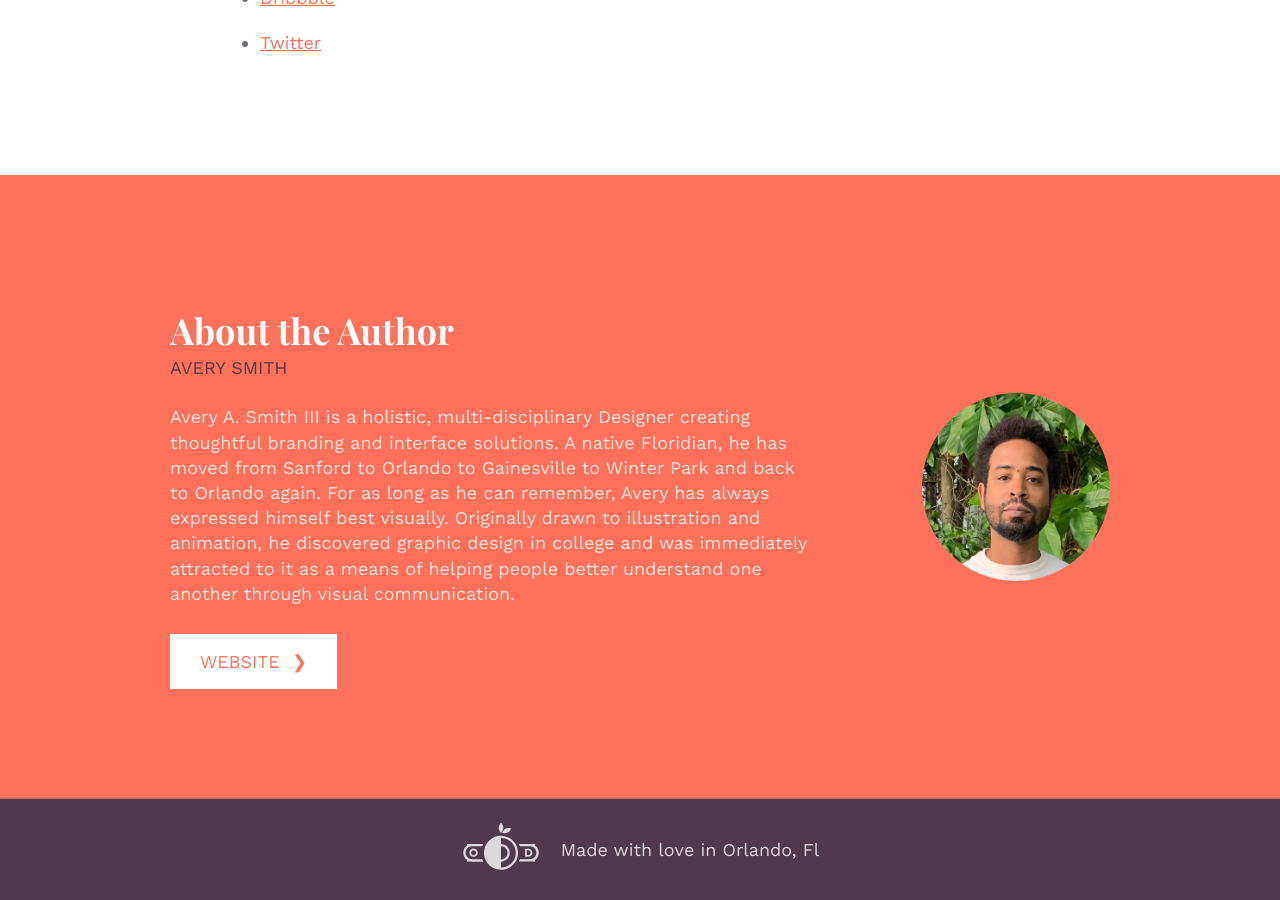
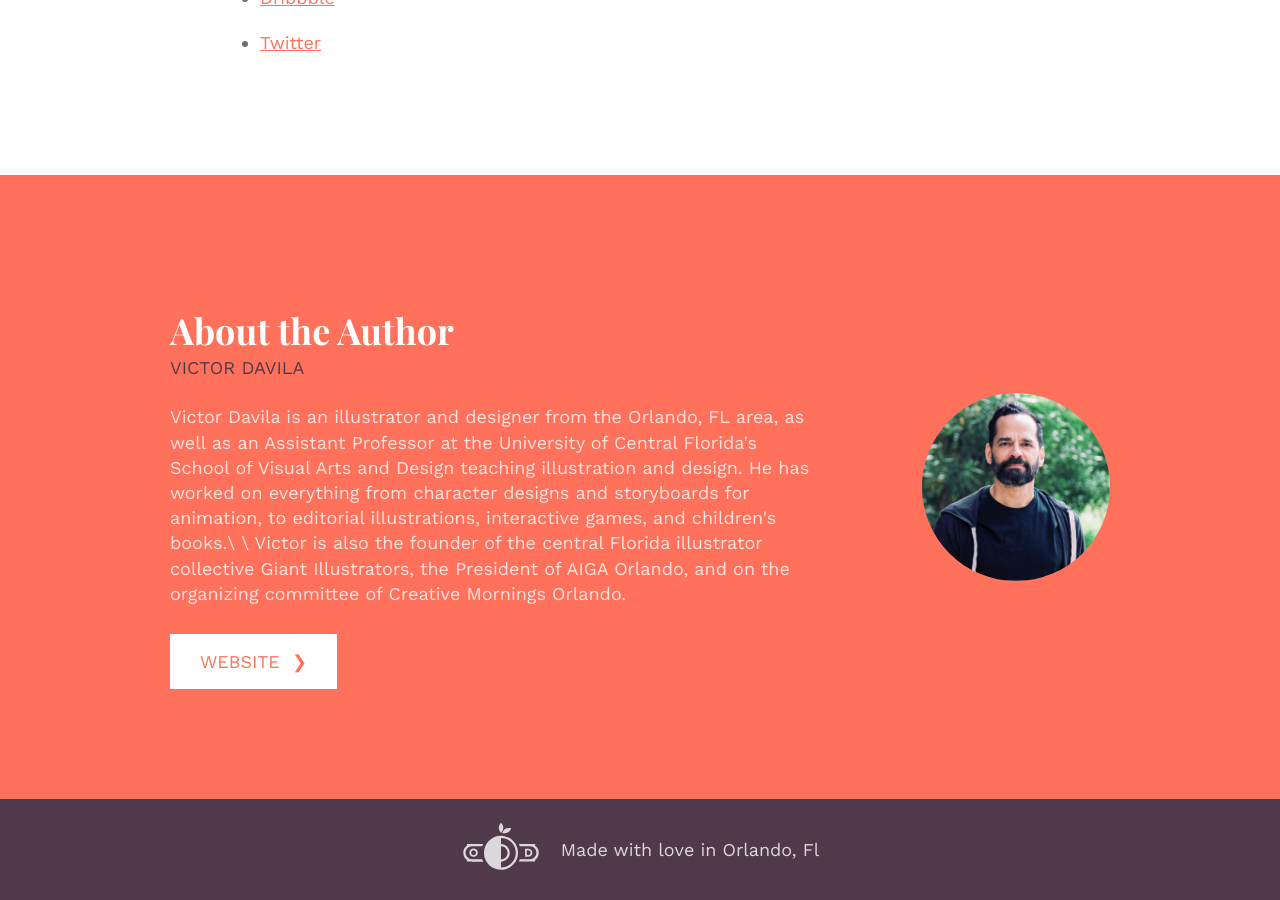
Before and after one commit to whosdustin/orlando-designers, a Jekyll site: the page built from _posts/2020-12-11-ama-with-parker-young.markdown, in a window 1280 px wide and 900 px high, scrolled down 8202 px. Built offline with Jekyll 4.4.1, drawn with Linux system fonts in a browser that asks for light colours; comment, search, counter and statistics services are not loaded.

Commit message:
Updated Ama With Parker Young

```diff
--- a/_posts/2020-12-11-ama-with-parker-young.markdown
+++ b/_posts/2020-12-11-ama-with-parker-young.markdown
@@ -4,7 +4,7 @@ date: 2020-12-11 15:54:00 -05:00
 categories:
 - Posts
 image: "/uploads/Parker-Young.jpg"
-author: Avery Smith
+author: Victor Davila
 intro: Parker is a Senior Motion Designer at  Microsoft. He work primarily in User
   Experience, Motion Design, and 3D Animation. You can find more of his work at <a
   href="https://www.animoplex.com/index.html">Animoplex</a>, <a href="https://www.linkedin.com/in/parkerwyoung/">LinkedIn</a>,
```
